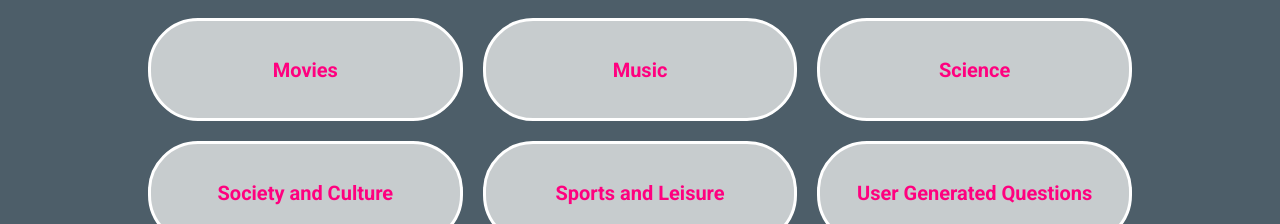
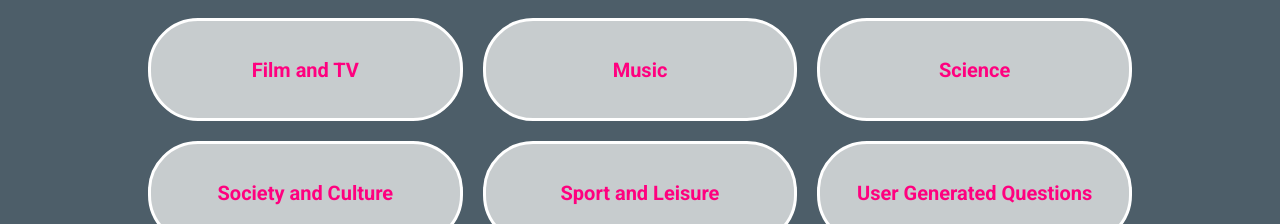
Before and after one commit to KarrarQ/trivialdispute, a React (Create React App) app: page / in a window 1280 px wide. Shown: the part 576-800 px from the top of the page. Built offline with nearby package versions, Linux system fonts and the light colour scheme.

Commit message:
Fixed typo

```diff
--- a/src/components/TriviaContainer/TriviaContainer.js
+++ b/src/components/TriviaContainer/TriviaContainer.js
@@ -4,7 +4,7 @@ import { Link } from 'react-router-dom'
 import '../TriviaContainer/TriviaContainer.css'
 
 const TriviaContainer = () => {
-  const categories = ['All Categories', 'Food and Drink', 'Geography', 'General knowledge', 'History', 'Art and Literature', 'Movies', 'Music', 'Science', 'Society and Culture', 'Sports and Leisure', 'User Generated Questions']
+  const categories = ['All Categories', 'Food and Drink', 'Geography', 'General knowledge', 'History', 'Art and Literature', 'Film and TV', 'Music', 'Science', 'Society and Culture', 'Sport and Leisure', 'User Generated Questions']
   let i = 0;
   const triviaCategories = categories.map((category) => {
     return <Link key={i++} to={`/${category}`}>
```
